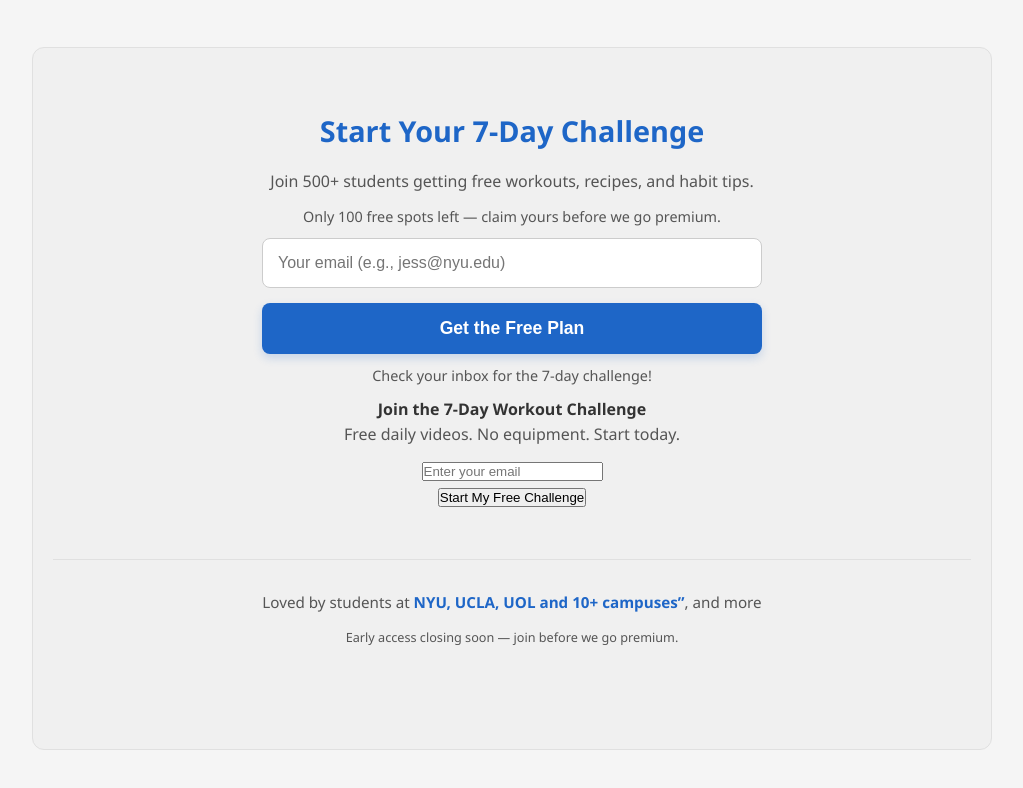
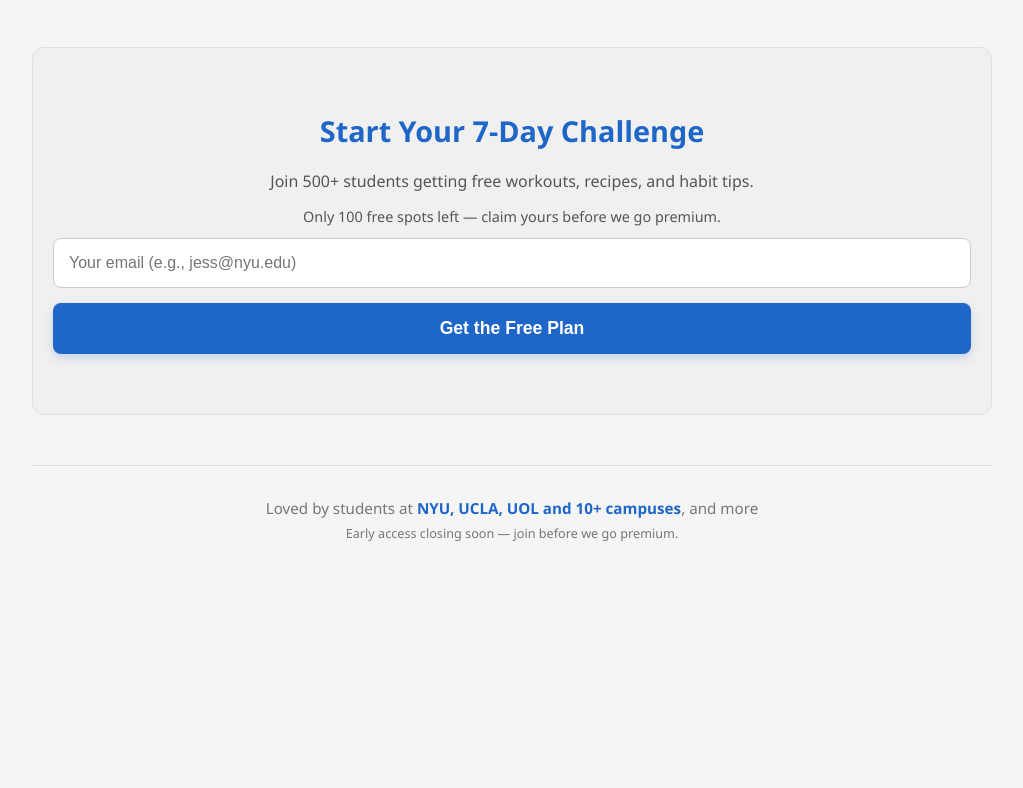
Before and after one commit to SamLew05060/LiftFocus, a plain HTML site: page index.html in a window 1280 px wide. Shown: the part 3327-4115 px from the top of the page, without its empty margins (128-1151 px from the left). After the commit the page ends 3921 px from the top, so only its background shows below. Drawn offline with Linux system fonts and the light colour scheme; a script that the page names is missing.

Commit message:
Update index.html

```diff
--- a/index.html
+++ b/index.html
@@ -373,49 +373,6 @@
       font-size: 0.9em;
     }
 
-    .signup-form {
-      max-width: 500px;
-      margin: 0 auto;
-      display: flex;
-      flex-direction: column;
-    }
-
-    .signup-form input[type="email"] {
-      padding: 15px;
-      font-size: 1em;
-      border: 1px solid var(--silver-dark);
-      border-radius: 8px;
-      margin-bottom: 15px;
-      background: var(--white);
-      width: 100%;
-      box-sizing: border-box;
-    }
-
-    .signup-form input[type="email"]:focus {
-      border-color: var(--primary);
-      outline: none;
-      box-shadow: 0 0 0 2px rgba(30, 102, 199, 0.2);
-    }
-
-    .signup-form button {
-      background: var(--primary);
-      color: white;
-      padding: 15px;
-      font-size: 1.1em;
-      border: none;
-      border-radius: 8px;
-      cursor: pointer;
-      font-weight: bold;
-      box-shadow: 0 4px 10px rgba(30, 102, 199, 0.2);
-      transition: background 0.3s, transform 0.2s;
-      width: 100%;
-    }
-
-    .signup-form button:hover {
-      background: var(--primary-dark);
-      transform: translateY(-2px);
-    }
-
     /* Footer */
     .footer {
       text-align: center;
@@ -541,7 +498,6 @@
       </div>
     </section>
 
-
     <!-- Video Section -->
     <section class="video-section">
       <h2>See It in Action: Try Our 5-Minute Wake-Up Routine</h2>
@@ -553,7 +509,6 @@
       </div>
       <p><small style="font-size: 18px; font-weight: normal; display: block; margin-top: 10px;">Created by LiftFocus’s CEO. Want more? Get free weekly workouts & recipes.</small></p>
     </section>
-
 
     <!-- Recipe Section -->
     <section class="recipe-section">
@@ -573,7 +528,6 @@
       </div>
     </section>
 
-
     <!-- Referral Section -->
     <section class="referral-section" style="text-align: center; padding: 60px 20px; background: linear-gradient(135deg, #1E66C7, #3a80e0); color: white; border-radius: 12px; margin: 50px 0;">
       <h2 style="font-size: 1.8em; margin-bottom: 15px;">Tell Your Friends About LiftFocus</h2>
@@ -588,48 +542,45 @@
       <p>Join 500+ students getting free workouts, recipes, and habit tips.</p>
       <p class="small">Only 100 free spots left — claim yours before we go premium.</p>
 
-      <form class="signup-form" action="https://app.mailerlite.com/webforms/submit/YOUR_FORM_ID" data-webform-id="YOUR_FORM_ID" method="POST" target="_blank">
-        <input type="email" name="fields[email]" placeholder="Your email (e.g., jess@nyu.edu)" required />
-        <button type="submit">Get the Free Plan</button>
-        <p class="small">Check your inbox for the 7-day challenge!</p>
-      </form>
-
-      <!-- MailerLite JS -->
       <!-- MailerLite Embedded Form -->
-<div id="mlb2-30154274" class="ml-form-embedContainer">
+      <div id="mlb2-YOUR_FORM_ID_HERE" class="ml-form-embedContainer">
         <div class="ml-form-embedWrapper embedForm">
-    <div class="ml-form-embedContent">
-      <h4>Join the 7-Day Workout Challenge</h4>
-      <p>Free daily videos. No equipment. Start today.</p>
+          <form class="ml-block-form" action="https://assets.mailerlite.com/jsonp/1717265/forms/163906284649711433/subscribe" method="post" target="_blank">
+            <div class="ml-form-formContent">
+              <div class="ml-form-fieldRow ml-last-item">
+                <input
+                  type="email"
+                  name="fields[email]"
+                  placeholder="Your email (e.g., jess@nyu.edu)"
+                  required
+                  style="width: 100%; padding: 15px; font-size: 1em; border: 1px solid #ccc; border-radius: 8px; box-sizing: border-box;" />
+              </div>
+              <div class="ml-form-embedSubmit" style="margin-top: 15px;">
+                <button
+                  type="submit"
+                  style="background: var(--primary); color: white; padding: 15px; font-size: 1.1em; border: none; border-radius: 8px; width: 100%; cursor: pointer; font-weight: bold; box-shadow: 0 4px 10px rgba(30, 102, 199, 0.2);">
+                  Get the Free Plan
+                </button>
+              </div>
+              <input type="hidden" name="ml-submit" value="1">
             </div>
 
-    <form class="ml-block-form" action="https://assets.mailerlite.com/jsonp/1717265/forms/163906284649711433/subscribe" method="post" target="_blank">
-      <div class="ml-form-fieldRow ml-last-item">
-        <input type="email" name="fields[email]" placeholder="Enter your email" required />
+            <!-- Success Message -->
+            <div class="ml-form-successBody" style="display: none; text-align: center; padding: 20px; background: #f0f8ff; border-radius: 8px; margin-top: 15px;">
+              <h4 style="color: #1E66C7;">✅ Thank You!</h4>
+              <p style="color: #333;">Check your inbox — your 7-Day Challenge starts now!</p>
             </div>
-
-      <div class="ml-form-embedSubmit">
-        <button type="submit" class="primary">Start My Free Challenge</button>
-      </div>
-
-      <input type="hidden" name="ml-submit" value="1">
           </form>
-
-    <div class="ml-form-successBody" style="display:none">
-      <div class="ml-form-successContent">
-        <h4>Thank you!</h4>
-        <p>You have successfully joined our subscriber list.</p>
-      </div>
-    </div>
         </div>
       </div>
 
-<!-- MailerLite Webform Tracking Script -->
+      <!-- MailerLite Webform Script -->
       <script src="https://groot.mailerlite.com/js/w/webforms.min.js?v176e10baa5e7ed80d35ae235be3d5024" type="text/javascript"></script>
+    </section>
 
     <!-- Footer -->
     <footer class="footer">
-      <p>Loved by students at <strong>NYU, UCLA, UOL and 10+ campuses”</strong>, and more</p>
+      <p>Loved by students at <strong>NYU, UCLA, UOL and 10+ campuses</strong>, and more</p>
       <p><small>Early access closing soon — join before we go premium.</small></p>
     </footer>
 
```
Lines whose indentation alone changed are shown as unchanged.
